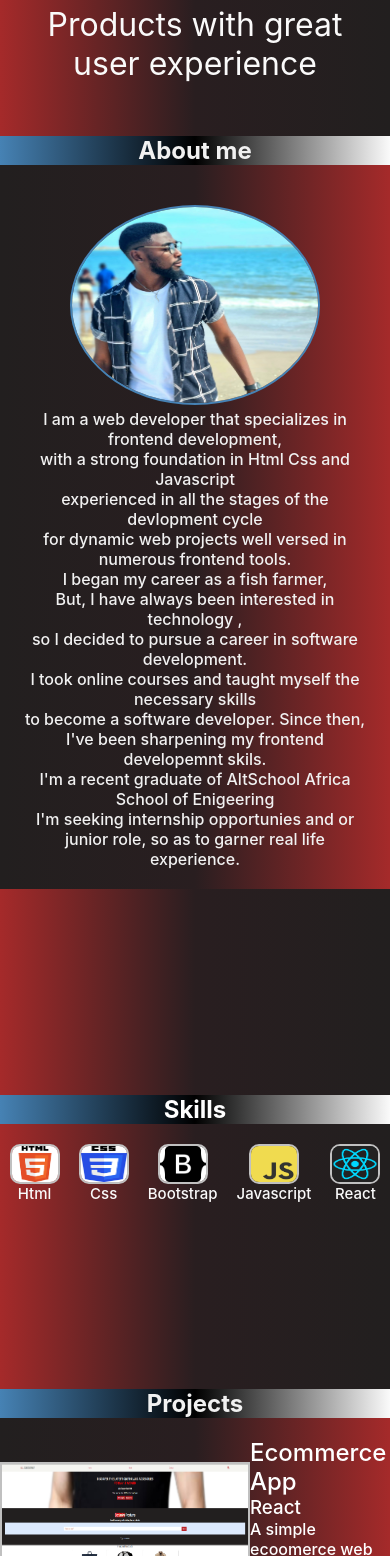
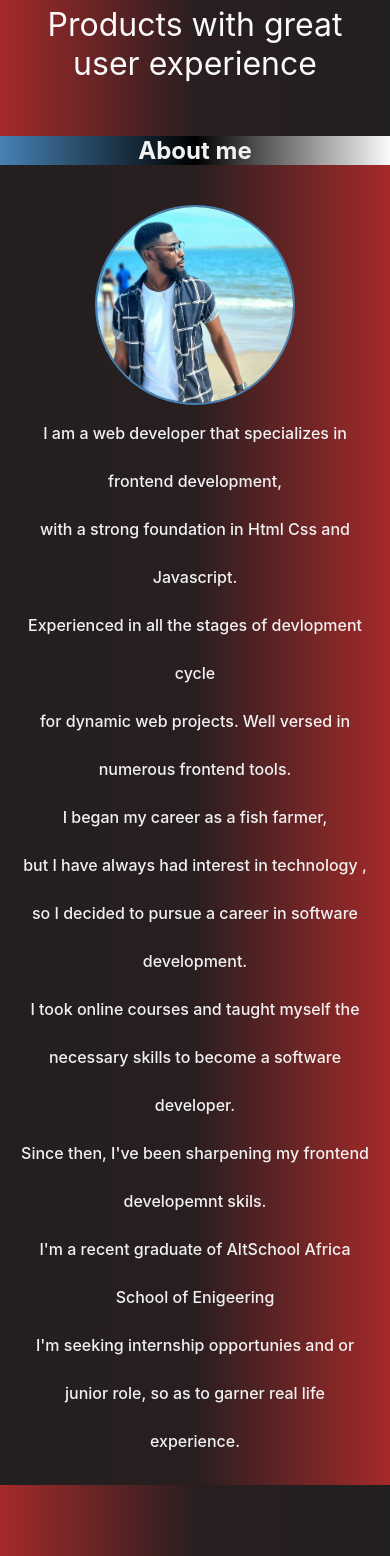
Before and after one commit to Folarh/personal-portfolio, a React (Create React App) app: page / in a window 390 px wide. Shown: the part 444-2000 px from the top of the page. Built offline with nearby package versions, Linux system fonts and the light colour scheme.

Commit message:
new styling

```diff
--- a/src/App.js
+++ b/src/App.js
@@ -1,6 +1,6 @@
 import { BrowserRouter, Routes, Route } from 'react-router-dom';
 import './App.css';
-import Footer from './components/Footer';
+// import Footer from './components/Footer';
 import Navbar from './components/Navbar';
 import Home from './pages/Home'
 
@@ -13,7 +13,7 @@ function App() {
       <Routes>
         <Route path="/" element={<Home/>}></Route>
       </Routes>
-      <Footer/>
+      {/* <Footer/> */}
       </BrowserRouter>
 
     </div>
--- a/src/components/About.css
+++ b/src/components/About.css
@@ -20,6 +20,7 @@
 .about__info p{
     color: #f1f1f1;
     font-weight: 500;
+    line-height: 3rem;
 }
 
    .about-all{
@@ -45,5 +46,10 @@
         flex-direction: column-reverse;
 
        }
+       .about__img{
+
+        width: 200px;
+
+    }
 
  }
--- a/src/components/About.js
+++ b/src/components/About.js
@@ -18,13 +18,13 @@ export default function About() {
      <div className='about__info' data-aos="fade-up">
        <p>
            I am a web developer that specializes in frontend development,<br/>
-           with a strong foundation in Html Css and Javascript <br/>
-           experienced in all the stages of the devlopment cycle <br></br>
-           for dynamic web projects
-           well versed in numerous  frontend tools.<br/>
+           with a strong foundation in Html Css and Javascript. <br/>
+           Experienced in all the stages of  devlopment cycle <br></br>
+           for dynamic web projects.
+           Well versed in numerous  frontend tools.<br/>
            I began my career as a fish farmer,<br/>
-           But, I have always been interested in technology ,<br/> so I decided to pursue a career in software development.<br/>
-            I took online courses and taught myself the necessary skills<br/> to become a software developer.
+           but I have always had interest in technology ,<br/> so I decided to pursue a career in software development.<br/>
+            I took online courses and taught myself the necessary skills to become a software developer.<br/>
             Since then, I've been sharpening my frontend developemnt skils.<br/>
             I'm a recent graduate of AltSchool Africa School of Enigeering<br/>
             I'm seeking internship opportunies and or junior role, so as to garner real life experience.
--- a/src/pages/Home.js
+++ b/src/pages/Home.js
@@ -3,7 +3,7 @@ import User from '../components/User'
 import About from '../components/About'
 import Contact from '../components/Contact'
 import Skills from '../components/Skills'
-import Project from '../components/Project'
+// import Project from '../components/Project'
 import './Home.css'
 
 export default function Home() {
@@ -12,7 +12,7 @@ export default function Home() {
         <User/>
         <About/>
         <Skills/>
-        <Project/>
+        {/* <Project/> */}
         <Contact/>
 
     </div>
```
